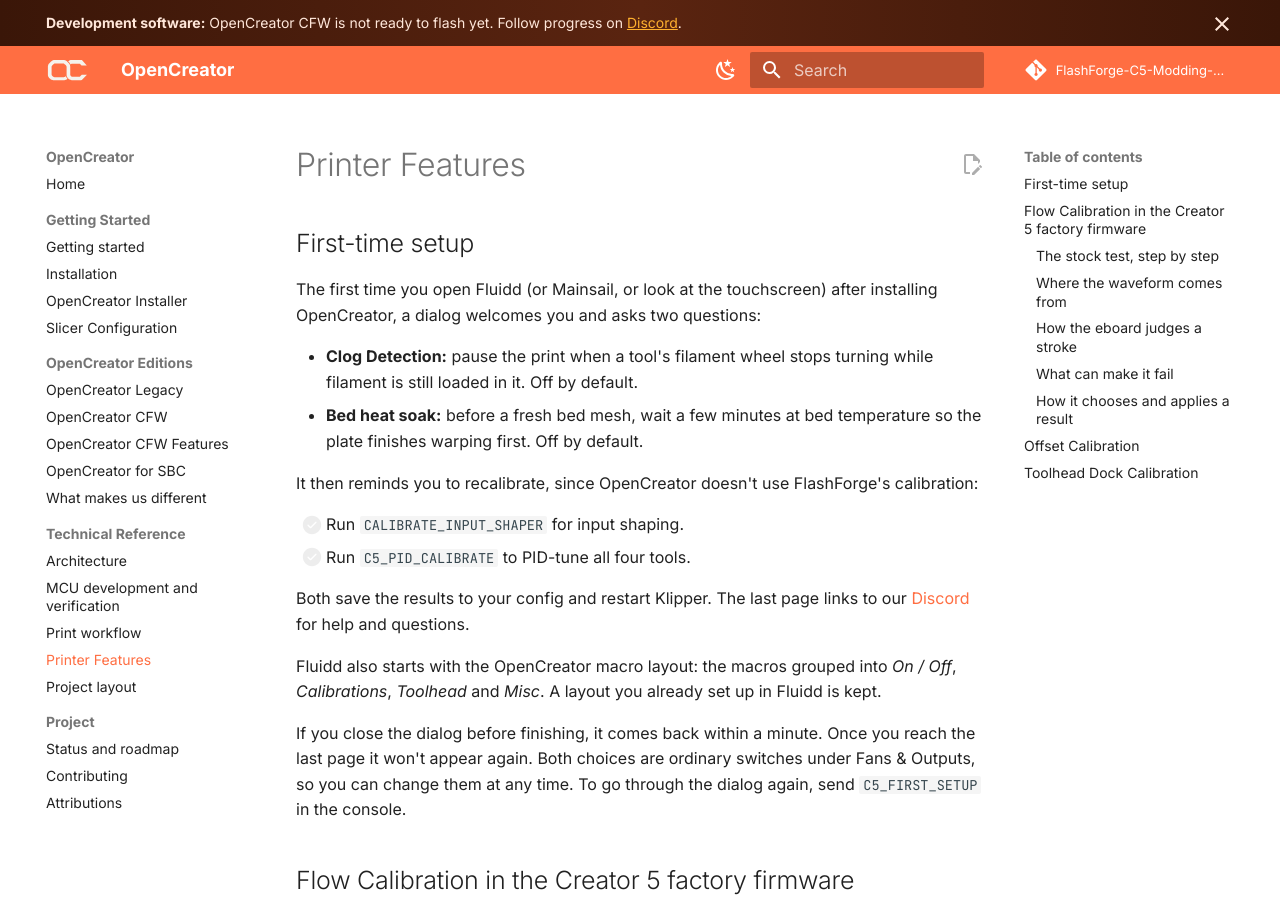
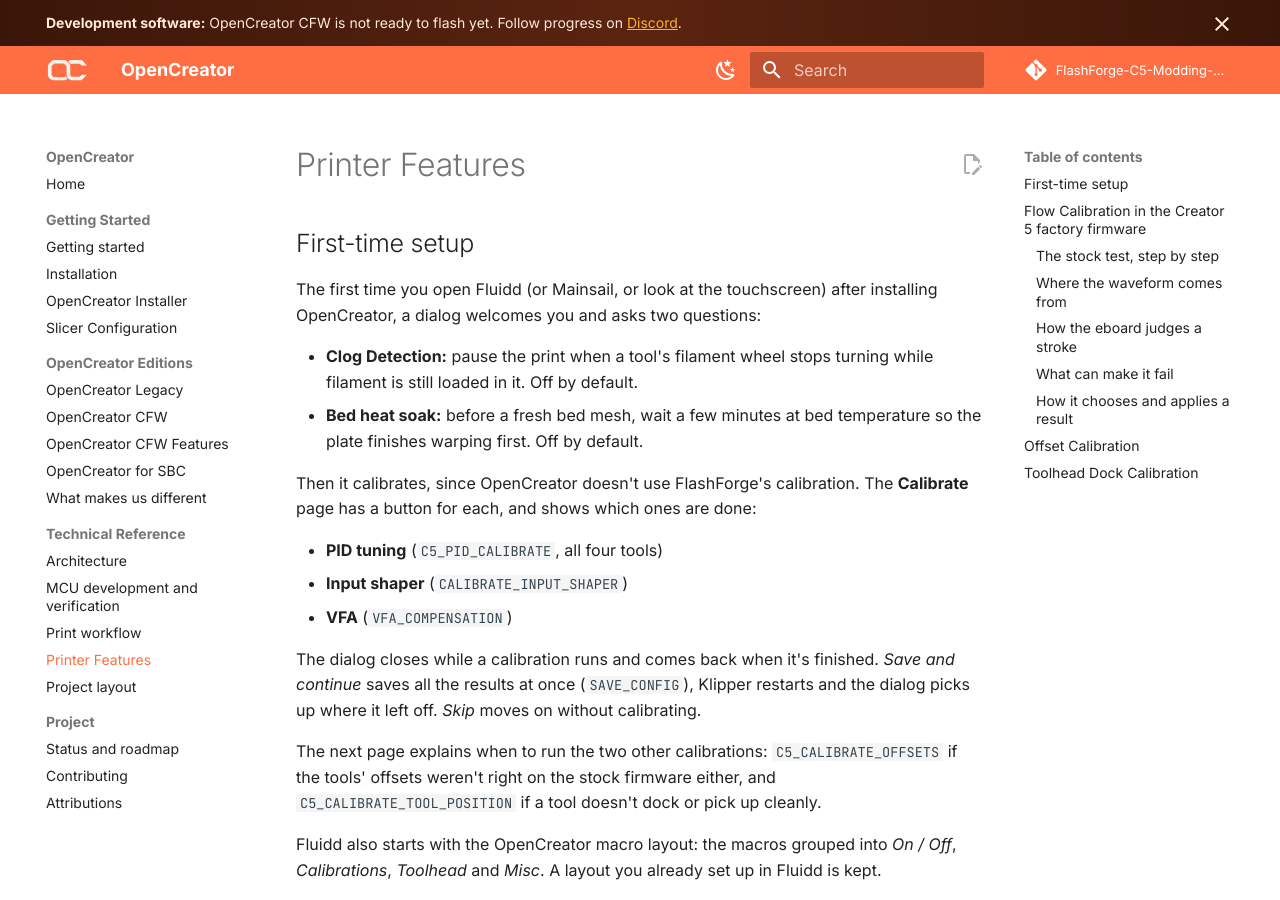
Before and after one commit to FlashForge-C5-Modding-Group/OpenCreator, an MkDocs documentation site: the page built from docs/printer-features.md, in a window 1280 px wide and 900 px high. Built offline with MkDocs 1.6.1 and Material for MkDocs 9.7.7, drawn with Linux system fonts in a browser that asks for light colours; comment, search, counter and statistics services are not loaded.

Commit message:
even more websites stuff

```diff
--- a/docs/printer-features.md
+++ b/docs/printer-features.md
@@ -10,14 +10,22 @@ installing OpenCreator, a dialog welcomes you and asks two questions:
 - **Bed heat soak:** before a fresh bed mesh, wait a few minutes at bed
   temperature so the plate finishes warping first. Off by default.
 
-It then reminds you to recalibrate, since OpenCreator doesn't use FlashForge's
-calibration:
+Then it calibrates, since OpenCreator doesn't use FlashForge's calibration.
+The **Calibrate** page has a button for each, and shows which ones are done:
 
-- [ ] Run `CALIBRATE_INPUT_SHAPER` for input shaping.
-- [ ] Run `C5_PID_CALIBRATE` to PID-tune all four tools.
+- **PID tuning** (`C5_PID_CALIBRATE`, all four tools)
+- **Input shaper** (`CALIBRATE_INPUT_SHAPER`)
+- **VFA** (`VFA_COMPENSATION`)
 
-Both save the results to your config and restart Klipper. The last page links
-to our [Discord](https://discord.gg/RsdkqDtfww) for help and questions.
+The dialog closes while a calibration runs and comes back when it's finished.
+*Save and continue* saves all the results at once (`SAVE_CONFIG`), Klipper
+restarts and the dialog picks up where it left off. *Skip* moves on without
+calibrating.
+
+The next page explains when to run the two other calibrations:
+`C5_CALIBRATE_OFFSETS` if the tools' offsets weren't right on the stock
+firmware either, and `C5_CALIBRATE_TOOL_POSITION` if a tool doesn't dock or
+pick up cleanly.
 
 Fluidd also starts with the OpenCreator macro layout: the macros grouped into
 *On / Off*, *Calibrations*, *Toolhead* and *Misc*. A layout you already set up
```
Also changed, not shown: docs/cfwfeatures.md (+1 -1 lines), docs/installer.md (+21 -9 lines), docs/rpi-klipper.md (+7 -0 lines), docs/status-and-roadmap.md (+3 -3 lines).
